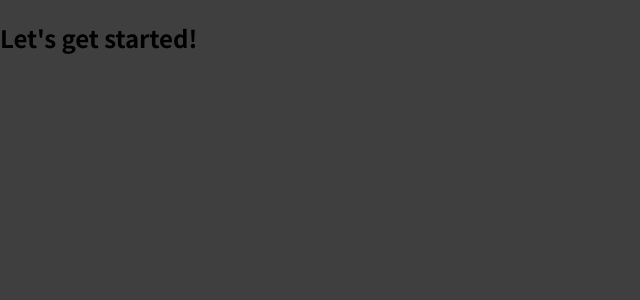
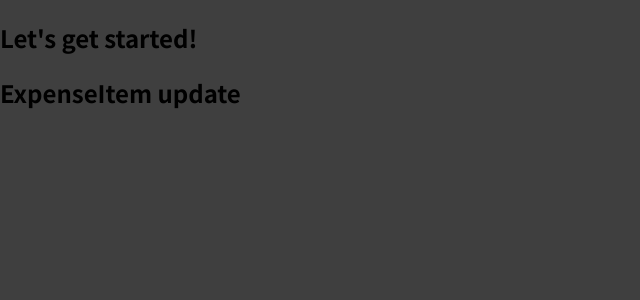
Before and after one commit to Piperski13/react-expenses-tracker, a JavaScript app: page / in a window 1280 px wide. Shown: the top 300 px of the page, without its empty margins (0-640 px from the left). Built offline with nearby package versions, Linux system fonts and the light colour scheme.

Commit message:
Starting component

```diff
--- a/src/App.js
+++ b/src/App.js
@@ -1,7 +1,9 @@
+import ExpenseItem from "./components/ExpenseItem.js";
 function App() {
   return (
     <div>
       <h2>Let's get started!</h2>
+      <ExpenseItem></ExpenseItem>
     </div>
   );
 }
--- a/src/components/ExpenseItem.js
+++ b/src/components/ExpenseItem.js
@@ -1,5 +1,5 @@
-function App() {
-    return <h2>ExpenseItem update</h2>
+function ExpenseItem() {
+  return <h2>ExpenseItem update</h2>
 }
 
-export default App;
+export default ExpenseItem;
```
